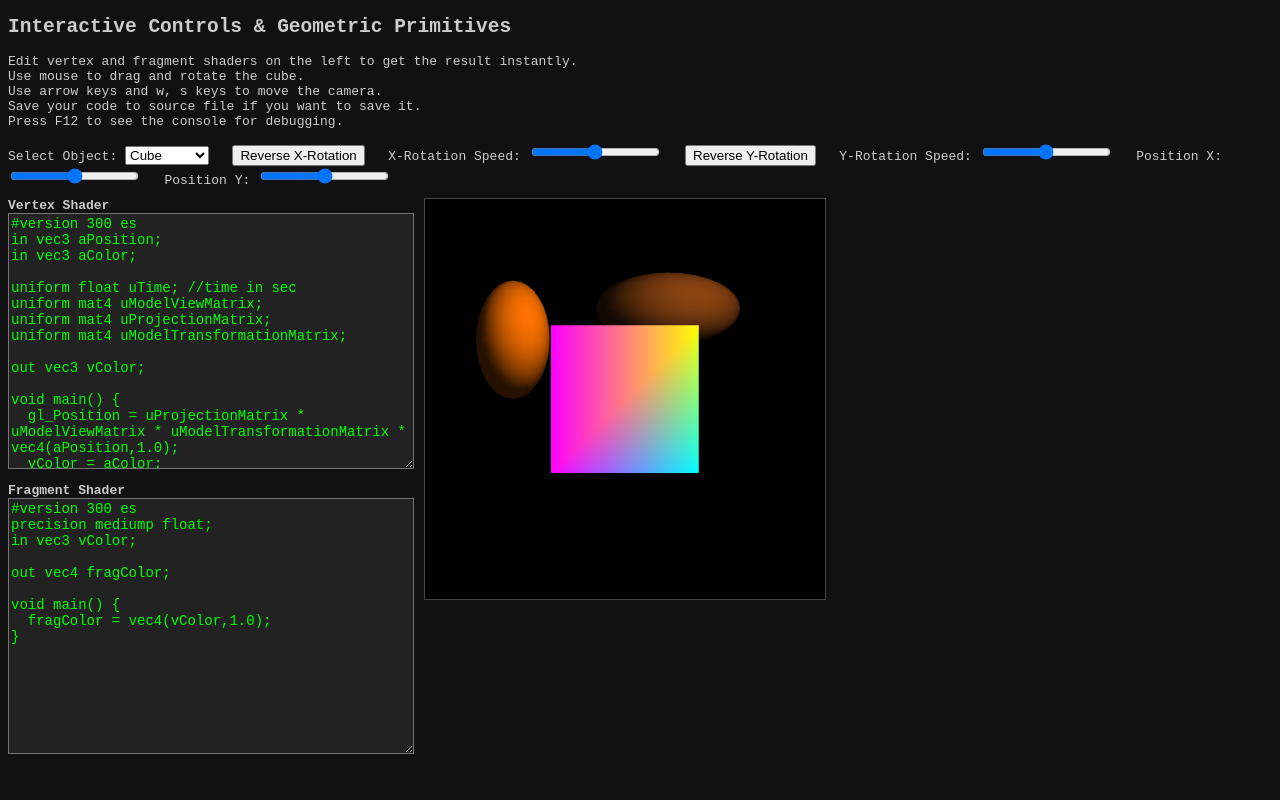
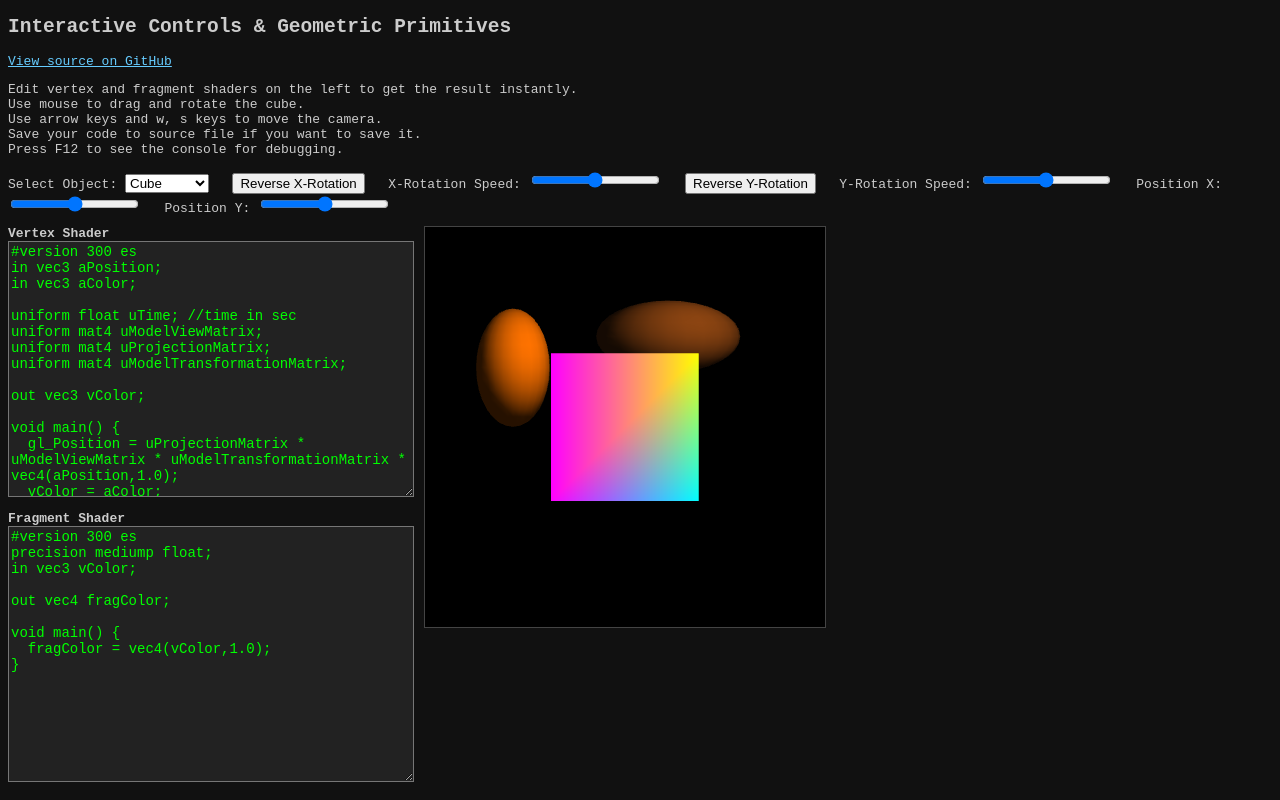
Before and after one commit to jrdnmrtnz12/cs512_3D, a plain HTML site: page index.html in a window 1280 px wide. Drawn offline with Linux system fonts and the light colour scheme.

Commit message:
Rename to index.html for clean Pages URL, link to source repo

```diff
--- a/hw3.html
+++ b/index.html
@@ -27,6 +27,7 @@
 
 <body>
   <h2>Interactive Controls & Geometric Primitives</h2>
+  <p><a href="https://github.com/jrdnmrtnz12/cs512_3D" style="color:#6cf">View source on GitHub</a></p>
   <p>Edit vertex and fragment shaders on the left to get the result instantly.<br>
   Use mouse to drag and rotate the cube. <br>
 Use arrow keys and w, s keys to move the camera.<br>
```
